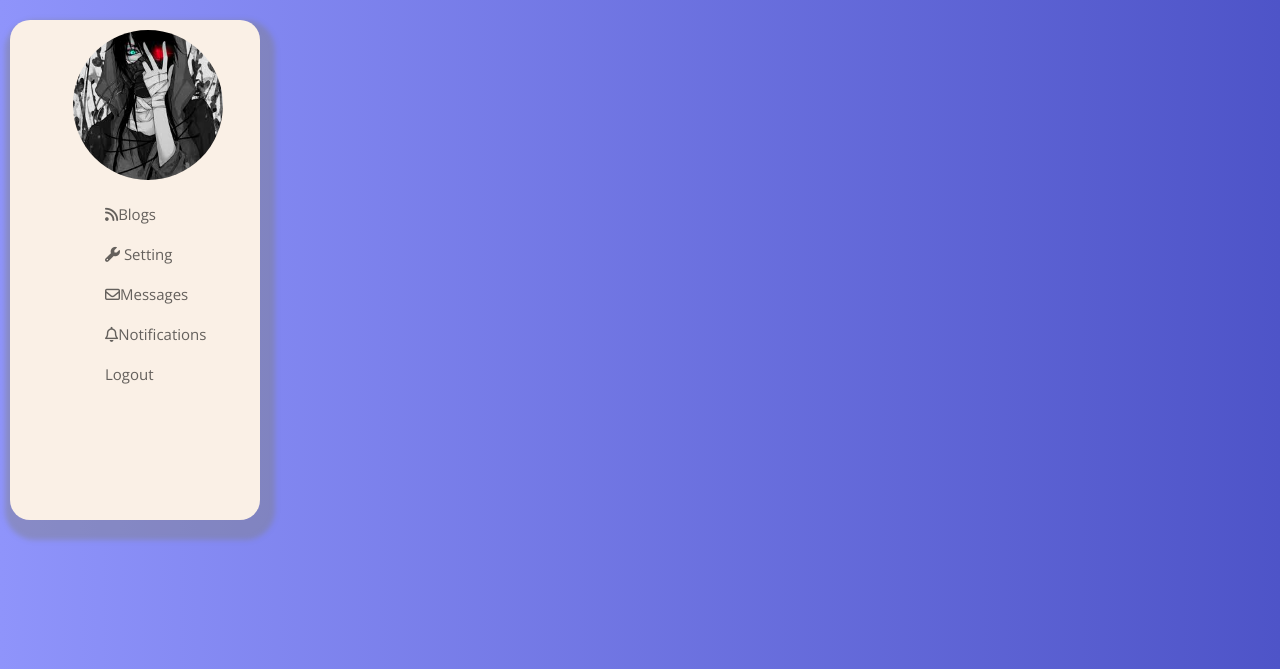
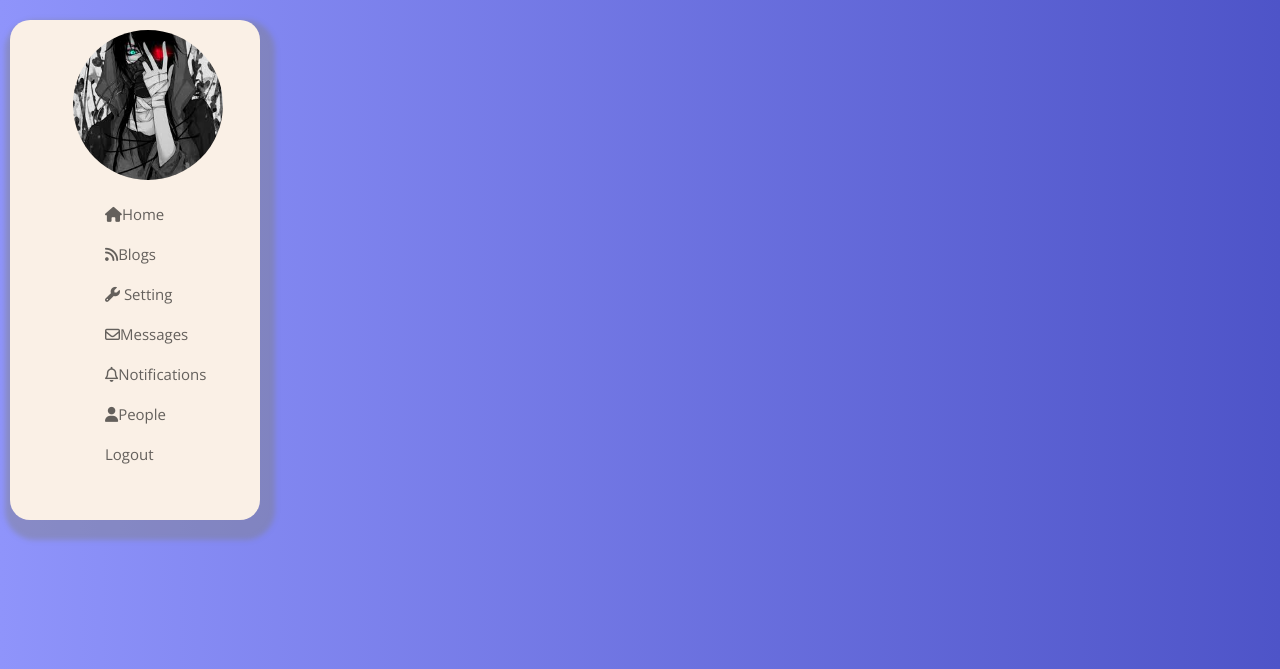
Before and after one commit to dibashthapa/Flask-App, a Flask app: page /blogs in a window 1280 px wide. Shown: the top 669 px of the page. Run offline with Flask 2, Linux system fonts and the light colour scheme; the visitor is signed in with stand-in values (Sample User, id 1); data that the repository does not hold is empty; some libraries are stand-ins or nearby versions.

Commit message:
index page updated

```diff
--- a/templates/index.html
+++ b/templates/index.html
@@ -5,11 +5,13 @@
 <div class="dashboard">
 <img class="profile-image" src="../static/images/dibash.jpg" height="150px" width="150px" style="border-radius:50%"></li>
 <ul>
+<li><a href="/"><i class="fas fa-home"></i>Home</a></li>
 <li><a href="/blogs"><i class="fas fa-rss"></i>Blogs</a></li>
 <li><a href="/setting"><i class="fas fa-wrench"></i> Setting</a></li>
 
 <li><a href="#"><i class="far fa-envelope"></i>Messages</a></li>
 <li><a href="#"><i class="far fa-bell"></i>Notifications</a></li>
+<li><a href="./people"><i class="fas fa-user"></i>People</a></li>
 <li><a href="/logout">Logout</a></li>
 </ul>
 </div>
@@ -17,7 +19,10 @@
 <div class="post-box">
     <form action="/add" method="POST">
         <div class="forms-control">
-    <input type="text" name="post">
+		<textarea rows="10" cols="100"  name="post" placeholder="What's Happening?">
+
+		</textarea>
+
          <button type="submit">Add</button>
         </form>
 </div>
```
